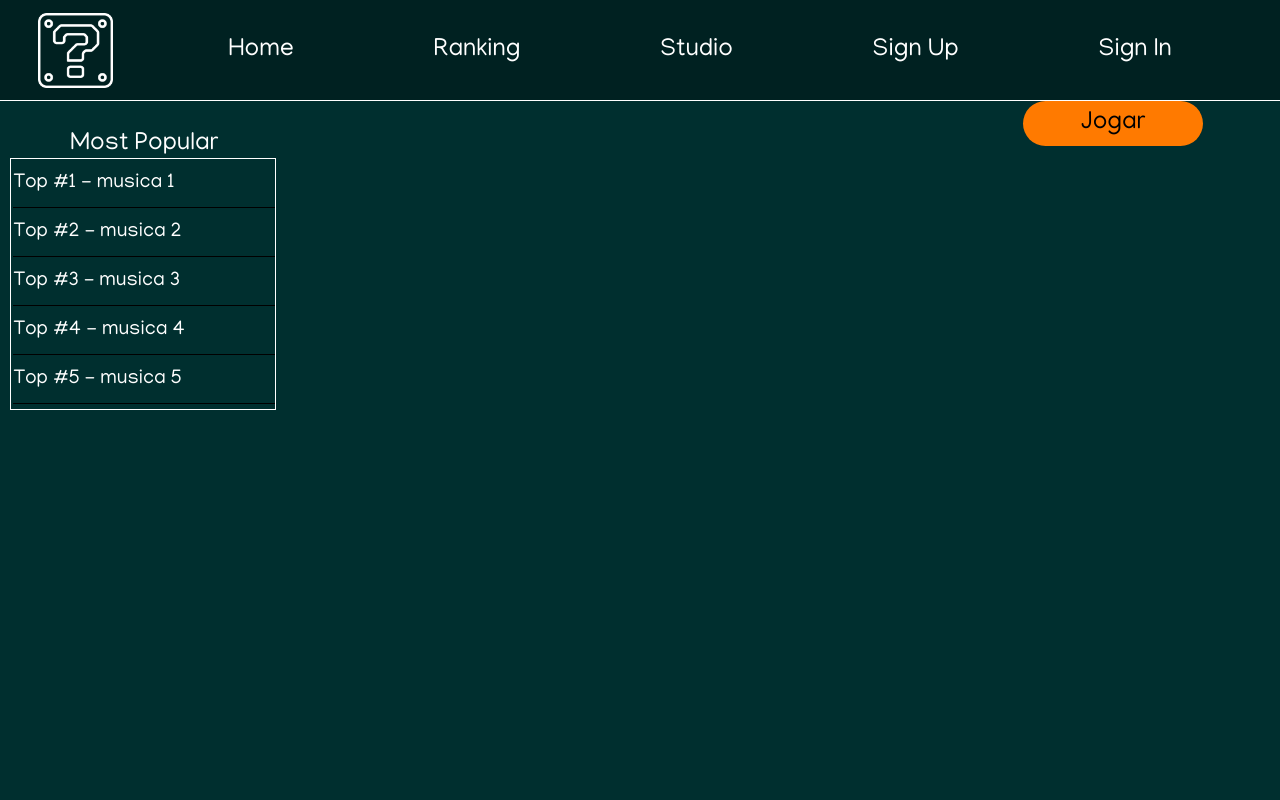
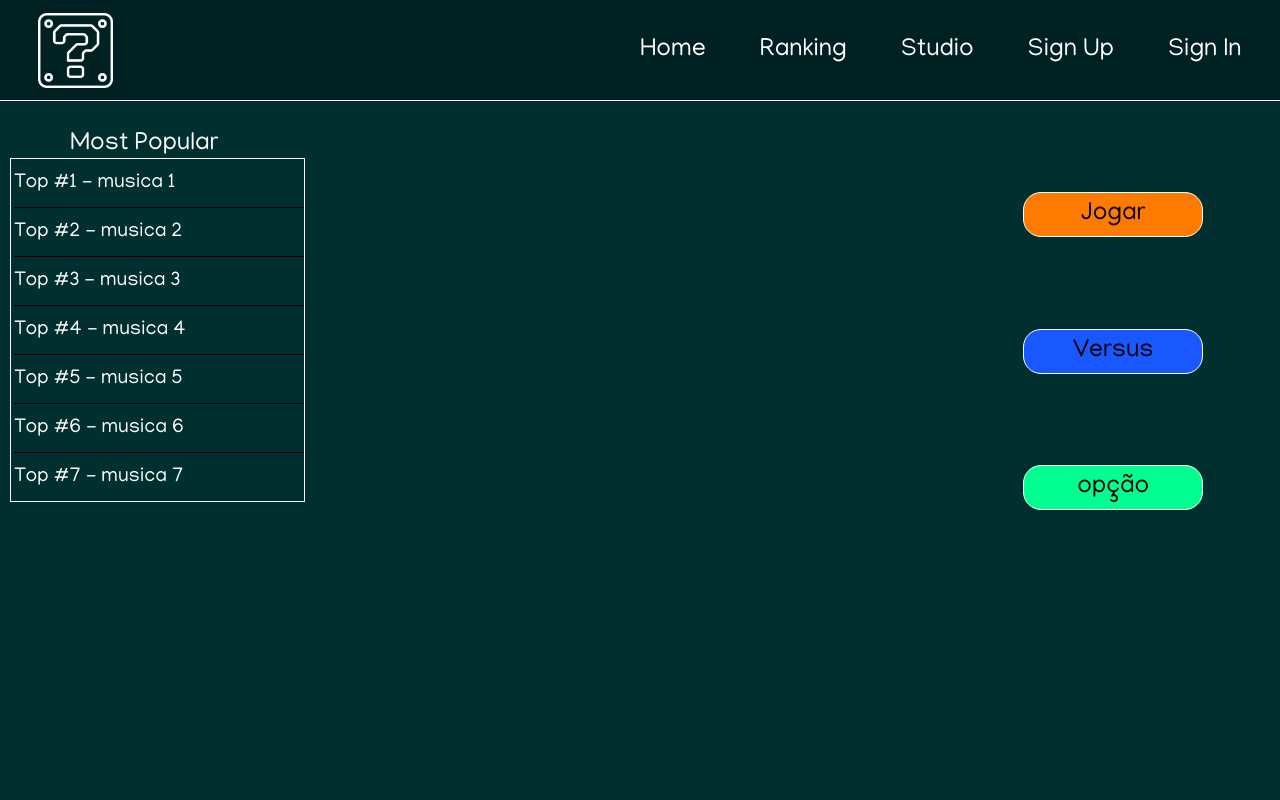
Before and after one commit to Eggberto0/SMASH-projeto-individual, a plain HTML site: page projeto individual/index.html in a window 1280 px wide. Drawn offline with Linux system fonts and the light colour scheme.

Commit message:
continuação das opções

```diff
--- a/projeto individual/index.html
+++ b/projeto individual/index.html
@@ -71,6 +71,8 @@
         </div><!--top_jogados-->
         <div class="options">
             <button class="button_jogar" onclick="jogar()">Jogar</button>
+            <button class="button_versus" onclick="versus()">Versus</button>
+            <button class="button_">opção</button>
         </div><!--options-->
     </div><!--mid1-->
 
--- a/projeto individual/style.css
+++ b/projeto individual/style.css
@@ -19,6 +19,7 @@ font-family: Manjari;
     padding-left: 3%;
     padding-right: 3%;
     border-bottom: solid 1px white;
+    justify-content: space-between;
 }
 
 .logo {
@@ -80,9 +81,10 @@ font-family: Manjari;
 .navbar_items {
     background-color: transparent;
     display: flex;
-    justify-content: space-around;
-    padding-left: 45px;
-    width: 500%;
+    flex-direction: row;
+    justify-content:right;
+    justify-content: space-between;
+    width: 50%;
 }
 
 .navbar_logo {
@@ -96,14 +98,16 @@ font-family: Manjari;
 
 .mid1 {
     width: 94%;
+    height: 500px;
     display: flex;
     flex-direction: row;
     justify-content: space-between;
 }
 
 nav ul {
-    height:250px;
-    width:120%;
+    height:100%;
+    max-height: 342px;
+    width:100%;
 }
 
 nav ul {
@@ -144,16 +148,25 @@ nav ul li a:hover{
     color:  #FF7A00;
 }
 
+.top_jogados {
+    height: 320px;
+    width: 290px;
+}
+
 .a_textList {
     list-style: none;
     color: white;
     text-decoration: none;
     font-weight: 200;
     font-size: 20px;
+    background-color: transparent;
 }
 
 .options {
     background-color: transparent;
+    display: flex;
+    flex-direction: column;
+    justify-content: space-evenly;
 }
 
 .button_jogar {
@@ -162,20 +175,59 @@ nav ul li a:hover{
     height: 45px;
     font-size: 25px;
     border: none;
-    border-radius: 45px;
-    position: relative;
+    border-radius: 18px;
     text-decoration: none;
     font-weight: 200;
     justify-content: center;
-    align-items: center;
+    border: solid 1px white;
 }
 
 .button_jogar:hover {
     background-color: white;
     font-size: 45px;
-    color: #FF7A00;
     width: 190px;
     height: 55px;
+    border: solid 3px #FF7A00;
+}
+
+.button_versus {
+    background-color: #1957FF;
+    width: 180px;
+    height: 45px;
+    font-size: 25px;
+    border: none;
+    border-radius: 18px;
     text-decoration: none;
     font-weight: 200;
+    justify-content: center;
+    border: solid 1px white;
 }
+
+.button_versus:hover {
+    background-color: white;
+    font-size: 45px;
+    width: 190px;
+    height: 55px;
+    border: solid 3px #1957FF;
+}
+
+.button_ {
+    background-color: #00FF90;
+    width: 180px;
+    height: 45px;
+    font-size: 25px;
+    border: none;
+    border-radius: 18px;
+    text-decoration: none;
+    font-weight: 200;
+    justify-content: center;
+    border: solid 1px white;
+}
+
+.button_:hover {
+    background-color: white;
+    font-size: 45px;
+    width: 190px;
+    height: 55px;
+    border: solid 3px #00FF90;
+}
```
Also changed, not shown: projeto individual/fundos.PNG (added), projeto individual/paleta de cores.PNG (added).
